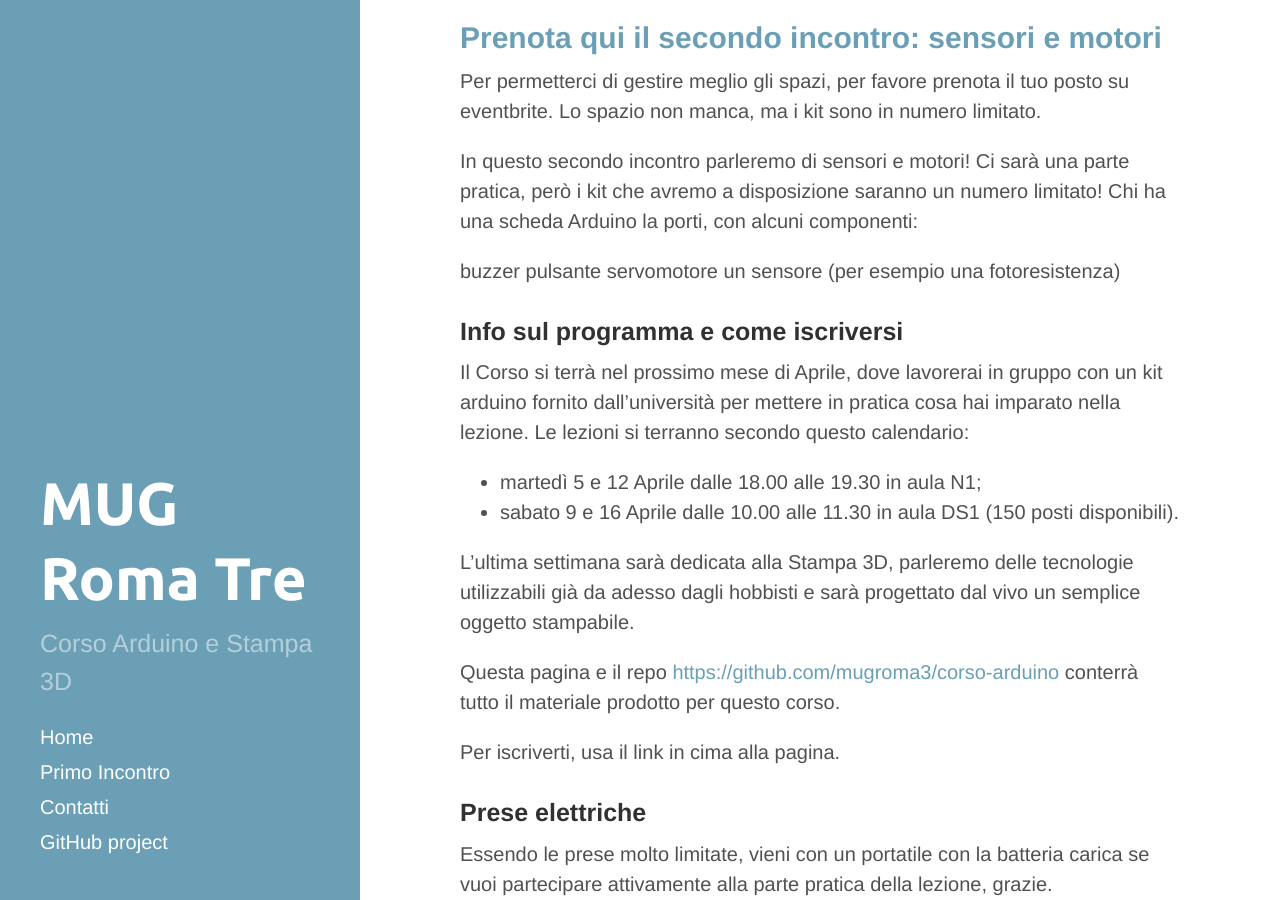
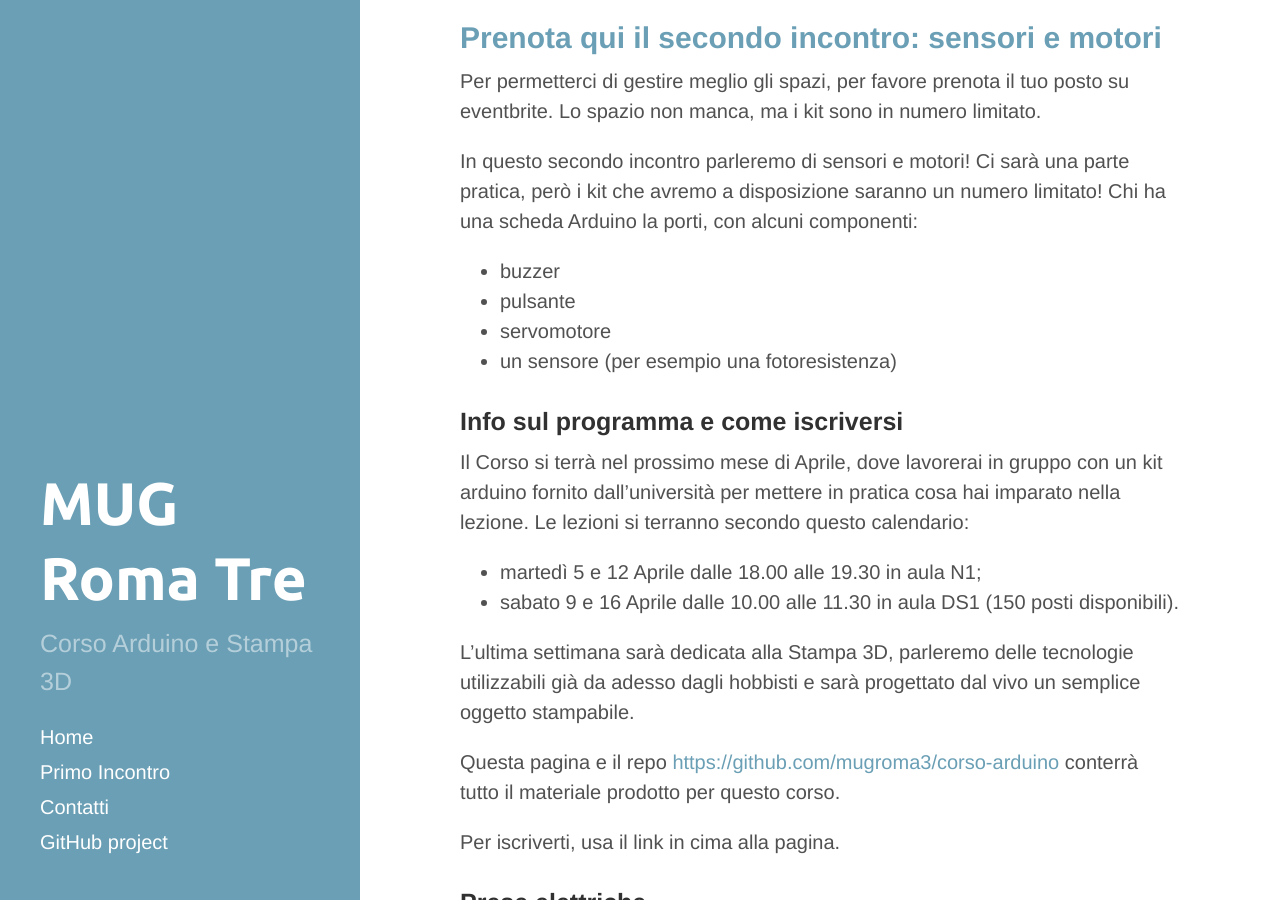
Before and after one commit to mugroma3/corso-arduino, a Jekyll site: the page built from index.md, in a window 1280 px wide and 900 px high, scrolled down 457 px. Built offline with Jekyll 4.4.1, drawn with Linux system fonts in a browser that asks for light colours.

```diff
--- a/index.md
+++ b/index.md
@@ -3,6 +3,7 @@ layout: default
 title: Home
 published: true
 ---
+
 
 
 # Introduzione ad Arduino e Stampa 3D
@@ -16,10 +17,10 @@ Per permetterci di gestire meglio gli spazi, per favore prenota il tuo posto su
 
 In questo secondo incontro parleremo di sensori e motori! Ci sarà una parte pratica, però i kit che avremo a disposizione saranno un numero limitato! Chi ha una scheda Arduino la porti, con alcuni componenti:
 
-buzzer
-pulsante
-servomotore
-un sensore (per esempio una fotoresistenza)
+* buzzer
+* pulsante
+* servomotore
+* un sensore (per esempio una fotoresistenza)
 
 
 ### Info sul programma e come iscriversi
```
